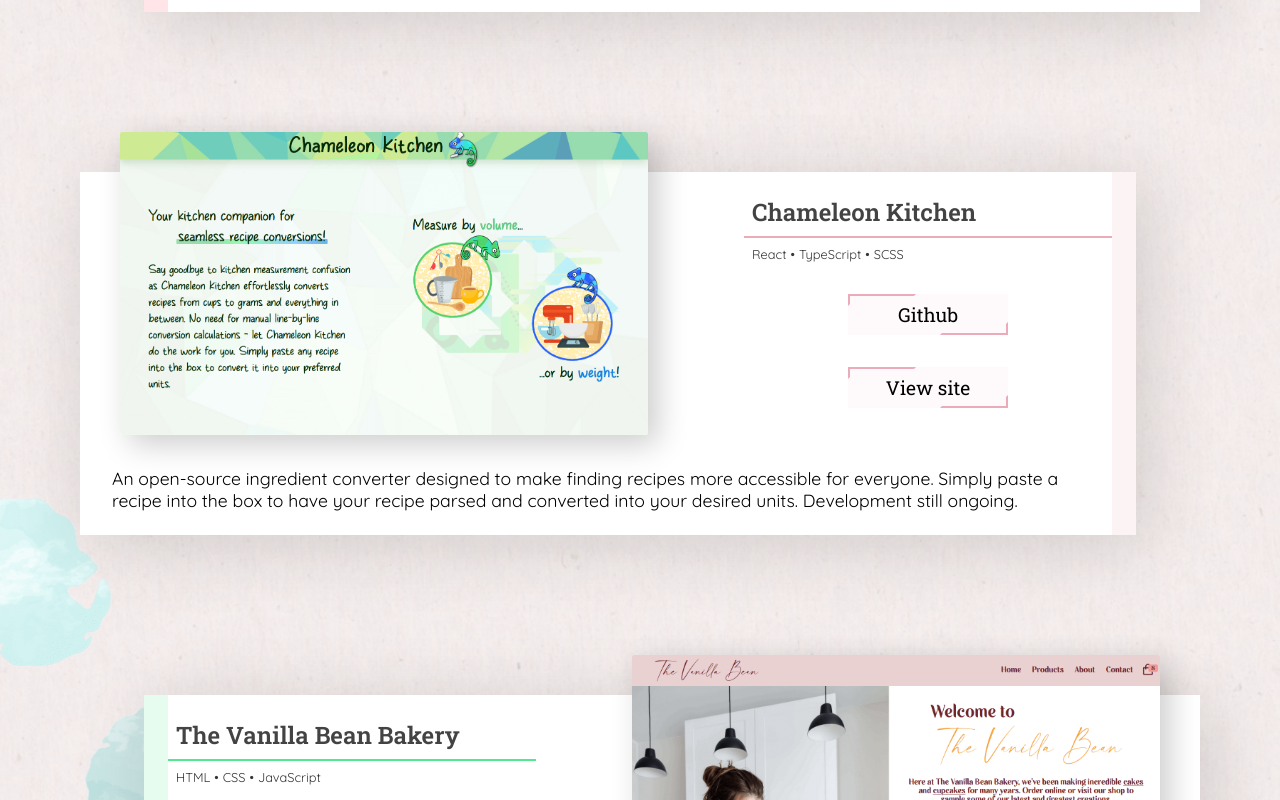
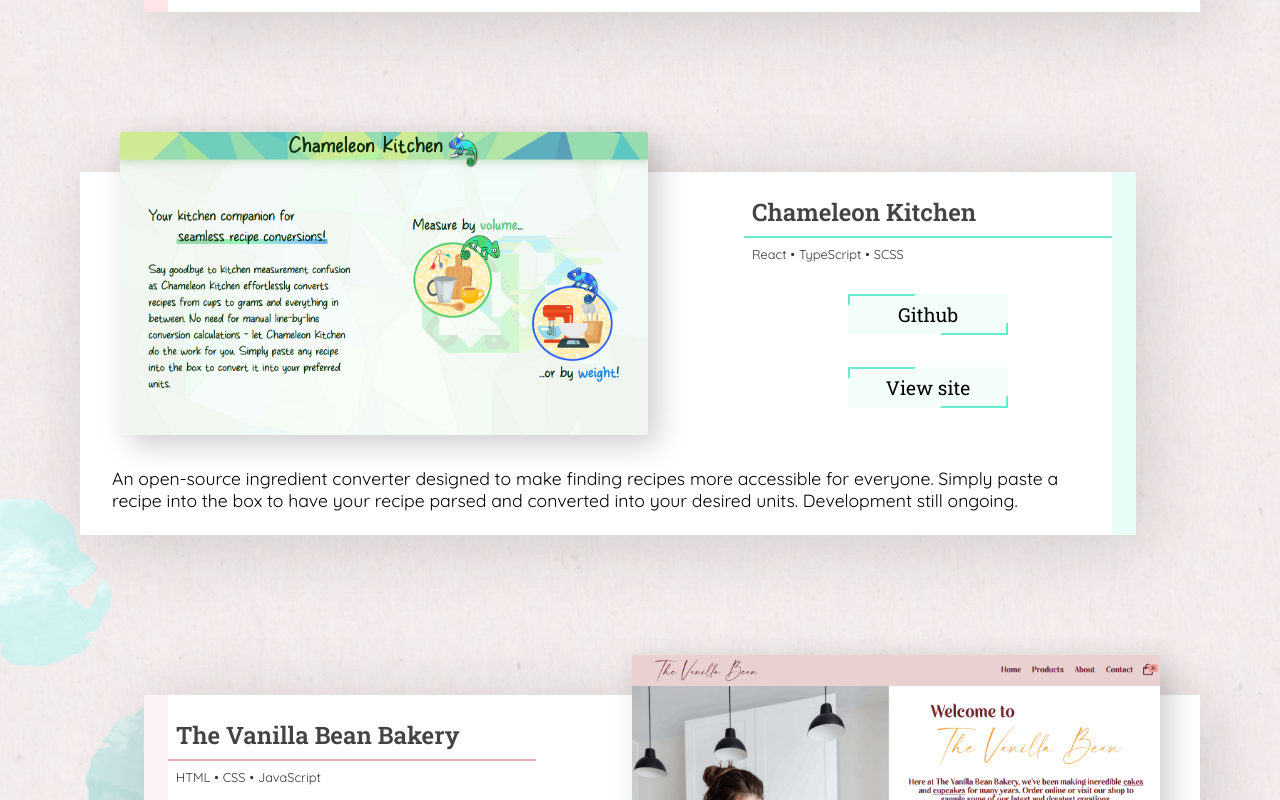
Before and after one commit to AmyMaule/portfolio, a React (Vite) app: page / in a window 1280 px wide. Shown: the part 2000-2800 px from the top of the page. Built offline with nearby package versions, Linux system fonts and the light colour scheme.

Commit message:
Update ordering for project colors

```diff
--- a/src/assets/scss/_variables.scss
+++ b/src/assets/scss/_variables.scss
@@ -8,13 +8,13 @@ $color-text: #634a4a;
 $project-colors: (
   immobee: #f0de5a,
   voflix: #ff5569,
+  chameleon: #65ebce,
   vanilla-bean: #ecabb9,
   dinner: #55e694,
   reddit: #fead78,
 );
 
 $project-colors-in-progress: (
-  chameleon: #65ebce,
   debate: #f68ca5
 );
 
```
